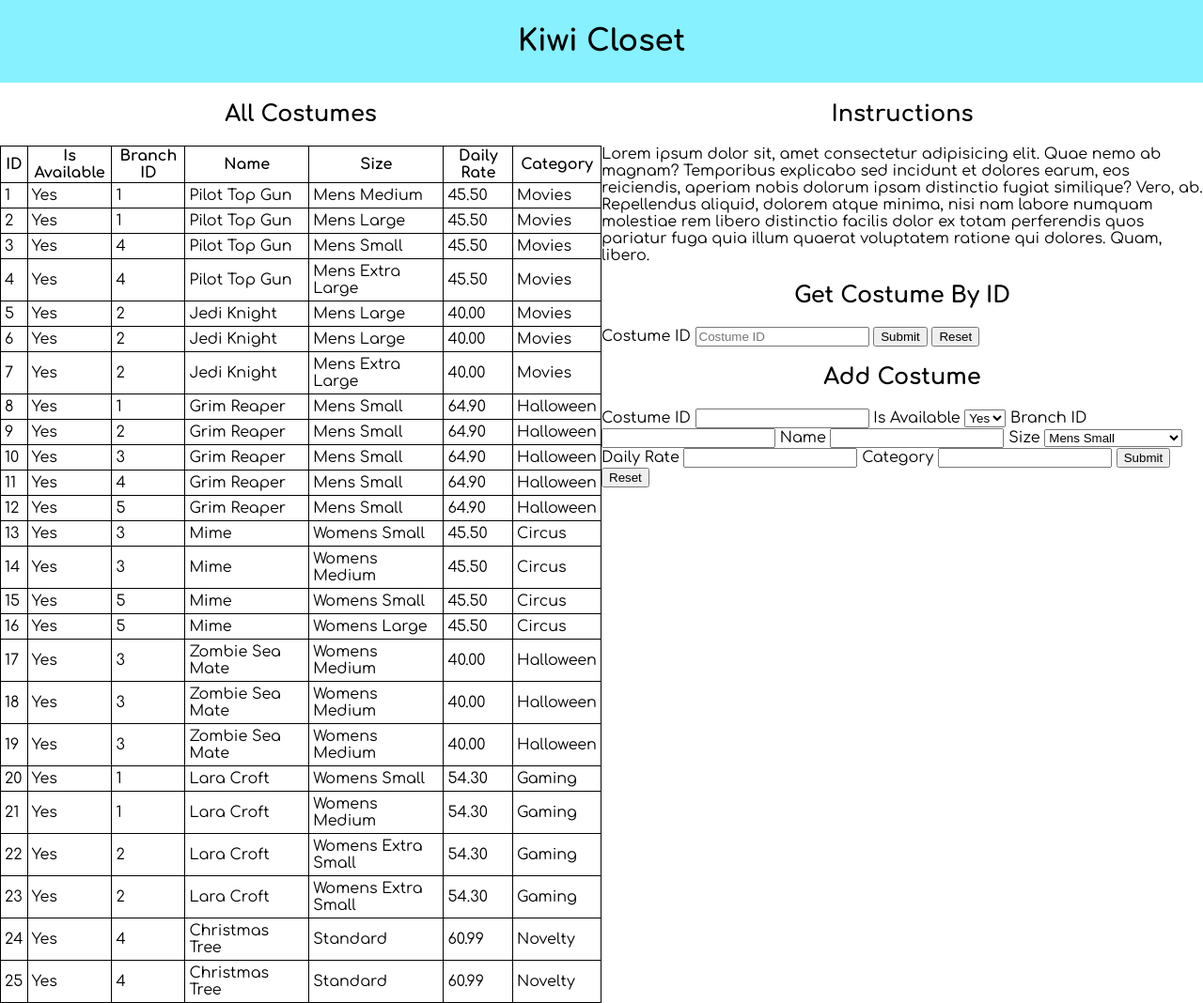
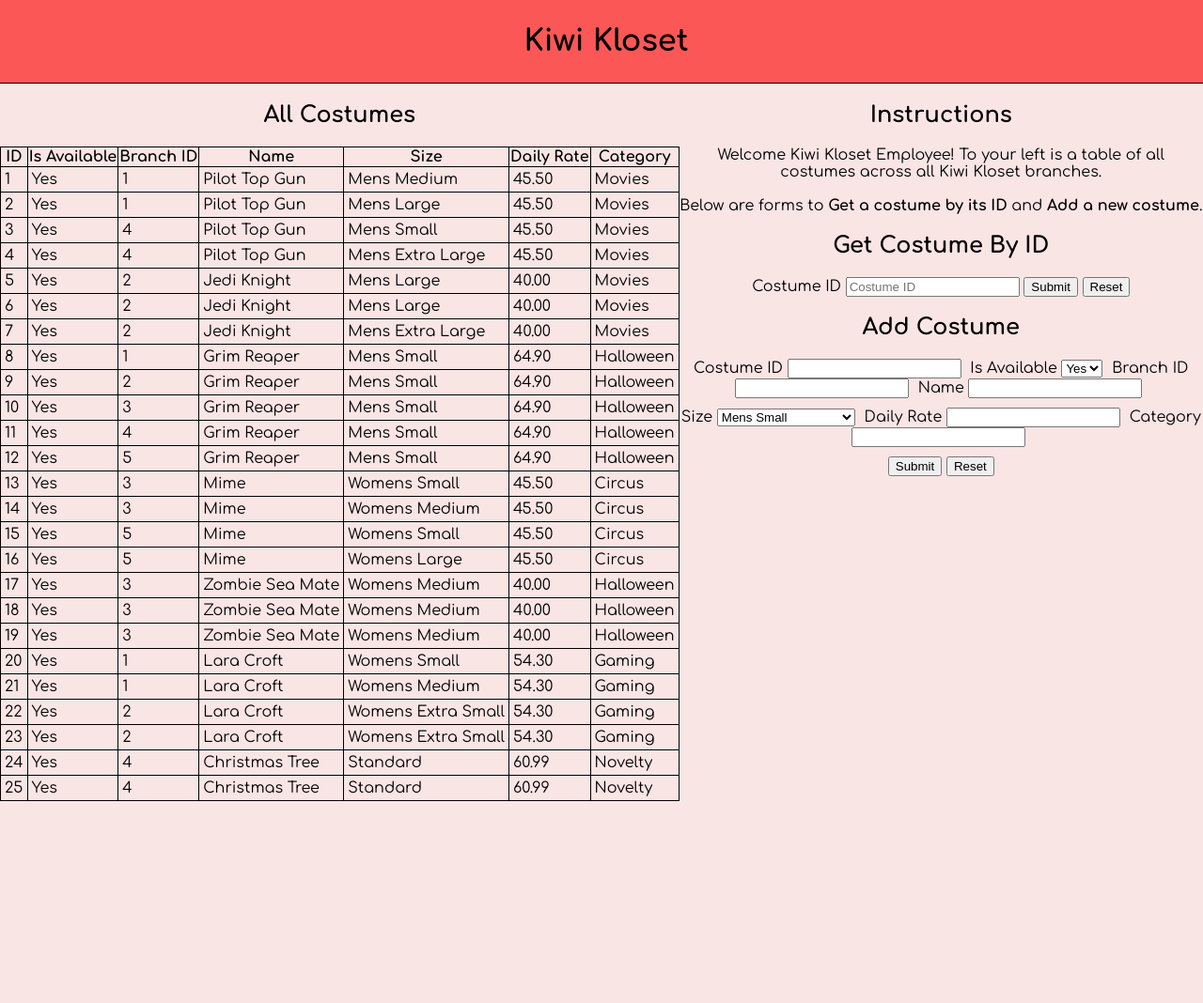
Before and after one commit to xovae/COMPX225, a PHP site: page / in a window 1280 px wide. Shown: the whole page at 94% size. After the commit the page ends 853 px from the top, so only its background shows below. Run offline with PHP 8.4, Linux system fonts and the light colour scheme; data comes from the database, SQL or seed files in the repository; some libraries are stand-ins or nearby versions.

Commit message:
Completed CSS implementation. Added instructions to index.php. Updated PHP to recover from invalid queries or queries that return no data. Updated add.php to fit the client specification.

```diff
--- a/Deliverable 2/index.php
+++ b/Deliverable 2/index.php
@@ -3,7 +3,7 @@
 <head>
     <meta charset="UTF-8">
     <meta name="viewport" content="width=device-width, initial-scale=1.0">
-    <title>Kiwi Closet</title>
+    <title>Kiwi Kloset</title>
 
     <link rel="stylesheet" href="styles.css">
 
@@ -13,14 +13,11 @@
 </head>
 <body>
     <div id="header">
-        <h1>Kiwi Closet</h1>
+        <h1>Kiwi Kloset</h1>
     </div>
 
     <div id="body">
         <div>
-            <!-- instructions -->
-            <p></p>
-
             <!-- Table of all Costumes in the MySQL Database -->
             <h2>All Costumes</h2>
             <table>
@@ -62,21 +59,24 @@
         </div>
         <div>
             <h2>Instructions</h2>
-            <p>Lorem ipsum dolor sit, amet consectetur adipisicing elit. Quae nemo ab magnam? Temporibus explicabo sed incidunt et dolores earum, eos reiciendis, aperiam nobis dolorum ipsam distinctio fugiat similique? Vero, ab.
-            Repellendus aliquid, dolorem atque minima, nisi nam labore numquam molestiae rem libero distinctio facilis dolor ex totam perferendis quos pariatur fuga quia illum quaerat voluptatem ratione qui dolores. Quam, libero.</p>
+            <p>Welcome Kiwi Kloset Employee! To your left is a table of all costumes across all Kiwi Kloset branches.<br><br>Below are forms to <strong>Get a costume by its ID</strong> and <strong>Add a new costume</strong>.</p>
 
+            <!-- Form to query the MySQL DB for any costumes with the given ID -->
             <h2>Get Costume By ID</h2>
 
-            <form action="rentals.php" method="GET">
+            <form action="rentals.php" method="GET" class="form_centre">
                 <label for="costume_id">Costume ID</label>
                 <input type="number" name="costume_id" id="costume_id" placeholder="Costume ID" min="0" required>
                 <button type="submit">Submit</button>
                 <button type="reset">Reset</button>
             </form>
 
+            <!-- Form to add a new costume to the MySQL DB -->
             <h2>Add Costume</h2>
 
-            <form id="add" action="add.php" method="POST">
+            <form id="add" action="add.php" method="POST" class="form_centre">
+
+                <div class="form_row">
                     <label for="new_costume_id">Costume ID</label>
                     <input type="number" name="new_costume_id" id="new_costume_id" required>
 
@@ -91,7 +91,9 @@
 
                     <label for="costume_name">Name</label>
                     <input type="text" name="costume_name" id="costume_name" required>
+                </div>
 
+                <div class="form_row">
                     <label for="size">Size</label>
                     <select name="size" id="size" required>
                         <option value="Mens Extra Small">Mens Small</option>
@@ -114,8 +116,11 @@
                     <label for="category">Category</label>
                     <input type="text" name="category" id="category" required>
 
+                </div>
+                <div class="form_centre">
                     <button type="submit">Submit</button>
                     <button type="reset">Reset</button>
+                </div>
             </form>
         </div>
     </div>
--- a/Deliverable 2/styles.css
+++ b/Deliverable 2/styles.css
@@ -1,29 +1,43 @@
 html, body {
     margin: 0;
+    box-sizing: border-box;
     font-family: "Comfortaa", sans-serif;
+    overflow-x: hidden;
+    background-color: rgb(250, 229, 229);
 }
 
 #header {
+    width: 100%;
     padding: 5px;
     text-align: center;
-    background-color: #87F1FF;
+    background-color: #fc5757;
+    border-bottom: 1px solid black;
 }
 
 #body {
     display: grid;
-    grid-template-columns: 1fr 1fr;
+    grid-template-columns: auto auto;
 }
 
-#add {
-    width: 100%;
+.form_centre {
+    text-align: center;
 }
 
-h2 {
+.form_row {
+    margin-bottom: 10px;
+}
+
+.form_row input, select {
+    margin-right: 5px;
+}
+
+h2, p {
     text-align: center;
 }
 
 table, th, td {
     margin: auto;
+    margin-top: 10px;
     border: 1px solid black;
     border-collapse: collapse;
 }
@@ -31,3 +45,13 @@ table, th, td {
 td {
     padding: 4px;
 }
+
+#result {
+    display: grid;
+    grid-template-rows: 1fr;
+    place-items: center;
+}
+
+#result button {
+    margin-top: 10px;
+}
```
Also changed, not shown: Deliverable 2/add.php (+64 -1 lines), Deliverable 2/rentals.php (+10 -4 lines). Lines whose indentation alone changed are shown as unchanged.
